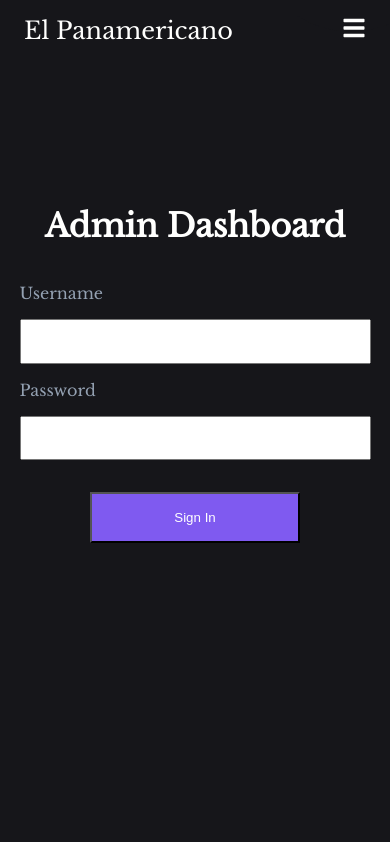
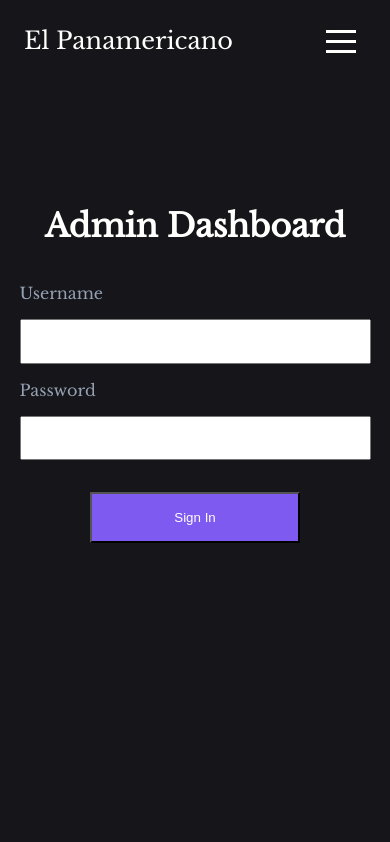
Before and after one commit to marioenpi1012/business, a Next.js app in the folder business/: page /admin/login in a window 390 px wide. Shown: the top 842 px of the page. Built offline with nearby package versions, Linux system fonts and the light colour scheme.

Commit message:
hamburger menu animation added

```diff
--- a/business/components/Footer.jsx
+++ b/business/components/Footer.jsx
@@ -1,7 +1,29 @@
 import { FaInstagramSquare, FaInstagram } from "react-icons/fa";
 import Style from '../styles/Footer.module.scss'
 import Link from "next/link";
+import { useState, useEffect } from "react";
 function Footer() {
+    const [url, setUrl] = useState()
+
+    useEffect(() => {
+        var userAgent = window.navigator.userAgent.toLowerCase(),
+            safari = /safari/.test( userAgent ),
+            ios = /iphone|ipod|ipad/.test( userAgent );
+        if( ios ) {
+            if ( safari ) {
+                //browser
+                setUrl('http://maps.apple.com/?q=11503 Southwest FWY')
+            } else if ( !safari ) {
+                //webview
+                setUrl('https://maps.google.com/?q=11503 Southwest FWY')
+            };
+            } else {
+                //not iOS
+                setUrl('https://maps.google.com/?q=11503 Southwest FWY')
+            };
+    }, [])
+
+
     return (
         <div className={Style.footer}>
             <div className={Style.socialMedia}>
@@ -10,9 +32,9 @@ function Footer() {
                 </a>
             </div>
             <div className={Style.info}>
-                <div className={Style.location}>
+                <a href={url} target="_blank" className={Style.location}>
                     11503 Southwest FWY
-                </div>
+                </a>
                 <div className={Style.phoneNumber}>
                     (000) 000-0000
                 </div>
--- a/business/components/Nav.jsx
+++ b/business/components/Nav.jsx
@@ -5,19 +5,18 @@ import Style from '../styles/Nav.module.scss'
 import Footer from './Footer';
 const Nav = () => {
     const [open,setOpen] = useState(false)
-
     useEffect(()=>{
         setOpen(false)
+        // working admin padding
+        const nav = document.querySelector(`.${Style.Nav}`).clientHeight
+        document.documentElement.setAttribute('scroll-padding',`${nav}px` )
     },[])
 
     return (
         <div className={Style.Nav}>
             <Link href='/'>El Panamericano</Link>
-            <div className={Style.mobileMenu} onClick={()=>setOpen(!open)}>
-                {open
-                    ?<FaTimes/>
-                    :<FaBars/>
-                }
+            <div className={open ? `${Style.mobileMenu} ${Style.burgerOpen} ` : Style.mobileMenu} onClick={()=>setOpen(!open)}>
+                <div className={Style.burger}></div>
             </div>
             <nav className={open ? `${Style.links} ${Style.open} `: Style.links } style={open ? {display:'flex'} : {}} >
                 <Link href='/menu' >
--- a/business/pages/admin/login.jsx
+++ b/business/pages/admin/login.jsx
@@ -10,7 +10,7 @@ export default function Login() {
 
     const handleClick = async () =>{
         try{
-            await axios.post('https://elpanamericano.vercel.app/api/login',{
+            await axios.post('http://localhost:3000/admin/login',{
                 username, password
             })
             router.push("/admin")
--- a/business/styles/Nav.module.scss
+++ b/business/styles/Nav.module.scss
@@ -3,8 +3,9 @@
 .Nav{
     display: flex;
     justify-content: space-between;
-    flex-direction: column;
+    flex-direction: row;
     position: fixed;
+    line-height: 50px;
     top: 0;
     left: 0;
     z-index: 100;
@@ -77,10 +78,44 @@
         }
     }
     .mobileMenu{
-        color: $HeadLineColor;
-        align-self: flex-end;
-        display: initial;
-        position: absolute;
+        position: relative;
+        display: flex;
+        justify-content: center;
+        align-items: center;
+        width: 50px;
+        height: 50px;
+        cursor: pointer;
+        transition: all .5s ease-in-out;
         z-index: 2;
+        .burger{
+            width: 30px;
+            height: 3px;
+            background-color: $HeadLineColor;
+            transition: all .5s ease-in-out;
+            &::after, &::before{
+                content:"";
+                position: absolute;
+                width: 30px;
+                height: 3px;
+                background-color: $HeadLineColor;
+                transition: all .5s ease-in-out;
+            }
+            &::before{
+                transform: translateY(-10px);
+            }
+            &::after{
+                transform: translateY(10px);
+            }
+        }
+    }
+    // ANIMATION
+    .mobileMenu.burgerOpen .burger{
+        background-color: transparent;
+        &::before{
+            transform: rotate(45deg) ;
+        }
+        &::after{
+            transform: rotate(-45deg) ;
+        }
     }
 }
--- a/business/styles/globals.scss
+++ b/business/styles/globals.scss
@@ -10,6 +10,8 @@ body{
     font-family: 'Libre Baskerville', serif;
     background-color: $backgroundColor;
     box-sizing: border-box;
+    scroll-behavior: smooth;
+    scroll-padding-top:var(--scroll-padding, 50px);
 }
 
 
```
Also changed, not shown: business/components/Add.jsx (+11 -10 lines), business/pages/admin/index.jsx (+14 -5 lines), business/styles/Admin.module.scss (+22 -1 lines).
